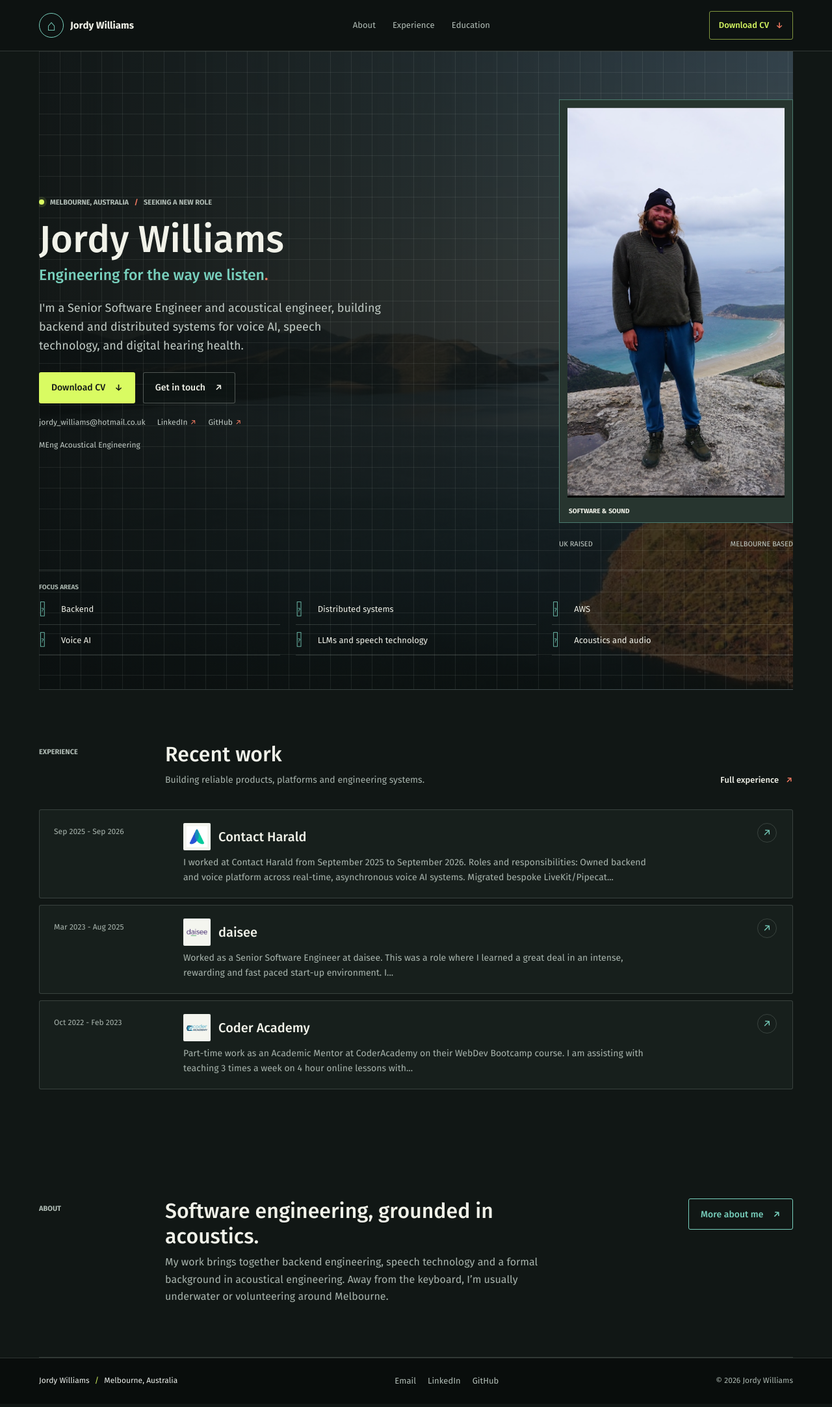
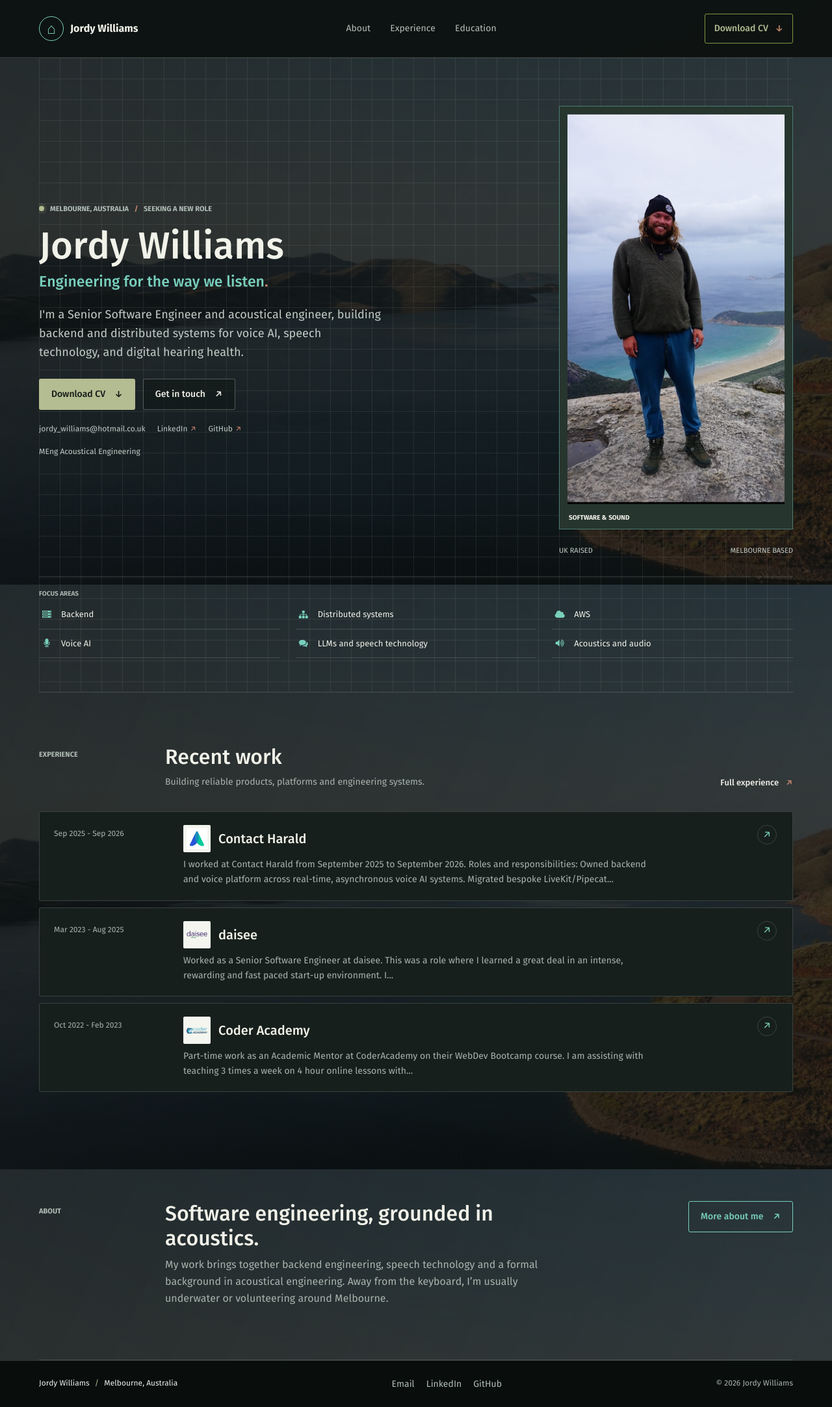
Before and after one commit to jordyjwilliams/jordyjwilliams.github.io, a Jekyll site: the page built from index.html, in a window 1280 px wide. Shown: the whole page at 65% size. Built offline with Jekyll 4.4.1, drawn with Linux system fonts in a browser that asks for light colours.

Commit message:
feat: update fonts

```diff
--- a/assets/css/main.scss
+++ b/assets/css/main.scss
@@ -26,6 +26,14 @@ sitemap: false
 	font-display: swap;
 }
 
+@font-face {
+	font-family: "Font Awesome";
+	src: url("../fonts/FontAwesome/fontawesome-webfont.woff2") format("woff2");
+	font-style: normal;
+	font-weight: 400;
+	font-display: block;
+}
+
 :root {
 	color-scheme: light;
 	--paper: #f3f6f0;
@@ -33,8 +41,8 @@ sitemap: false
 	--ink: #15211d;
 	--muted: #52625b;
 	--line: #cbd5cc;
-	--lime: #d9fb62;
-	--coral: #e76a50;
+	--lime: #b4bc91;
+	--coral: #c7866f;
 	--teal: #167e78;
 	--page-width: 1160px;
 }
@@ -55,6 +63,8 @@ body {
 	line-height: 1.65;
 	-webkit-font-smoothing: antialiased;
 }
+
+button, input, select, textarea { font: inherit; }
 
 img { display: block; max-width: 100%; }
 
@@ -95,7 +105,7 @@ h1, h2, h3, p { margin-top: 0; }
 }
 
 .site-header__inner {
-	min-height: 78px;
+	min-height: 88px;
 	display: flex;
 	align-items: center;
 	justify-content: space-between;
@@ -106,7 +116,7 @@ h1, h2, h3, p { margin-top: 0; }
 	display: inline-flex;
 	align-items: center;
 	gap: 10px;
-	font-size: 15px;
+	font-size: 16px;
 	font-weight: 600;
 	text-decoration: none;
 	white-space: nowrap;
@@ -127,13 +137,13 @@ h1, h2, h3, p { margin-top: 0; }
 .site-footer__links {
 	display: flex;
 	align-items: center;
-	gap: 26px;
+	gap: 30px;
 }
 
 .primary-nav a,
 .site-footer__links a {
 	color: var(--muted);
-	font-size: 13px;
+	font-size: 14px;
 	text-decoration: none;
 }
 
@@ -144,7 +154,7 @@ h1, h2, h3, p { margin-top: 0; }
 	padding: 10px 14px;
 	border: 1px solid var(--ink);
 	border-radius: 3px;
-	font-size: 13px;
+	font-size: 14px;
 	font-weight: 500;
 	text-decoration: none;
 	white-space: nowrap;
@@ -168,9 +178,6 @@ h1, h2, h3, p { margin-top: 0; }
 	align-items: center;
 	padding-top: 74px;
 	padding-bottom: 52px;
-	background-image: linear-gradient(rgba(21, 33, 29, .035) 1px, transparent 1px), linear-gradient(90deg, rgba(21, 33, 29, .035) 1px, transparent 1px);
-	background-position: center;
-	background-size: 32px 32px;
 }
 
 .hero__copy { padding: 18px 0; }
@@ -341,7 +348,10 @@ h1, h2, h3, p { margin-top: 0; }
 	width: 24px;
 	flex: 0 0 24px;
 	color: var(--teal);
-	font-size: 16px;
+	font-family: "Font Awesome", sans-serif;
+	font-size: 14px;
+	font-weight: 400;
+	text-align: center;
 }
 
 .specialty span:last-child {
@@ -528,7 +538,7 @@ h1, h2, h3, p { margin-top: 0; }
 
 @media (max-width: 800px) {
 	.site-header__inner, .site-footer__inner, .section-wrap { width: min(100% - 40px, var(--page-width)); }
-	.site-header__inner { min-height: 72px; flex-wrap: wrap; gap: 12px 18px; padding: 12px 0; }
+	.site-header__inner { min-height: 80px; flex-wrap: wrap; gap: 12px 18px; padding: 12px 0; }
 	.primary-nav { order: 3; width: 100%; justify-content: space-between; gap: 10px; padding-top: 9px; border-top: 1px solid var(--line); }
 	.nav-cv { margin-left: auto; }
 	.hero { min-height: 0; grid-template-columns: minmax(0, 1fr) minmax(210px, .72fr); column-gap: 34px; padding-top: 56px; }
@@ -542,7 +552,7 @@ h1, h2, h3, p { margin-top: 0; }
 @media (max-width: 560px) {
 	.site-header__inner, .site-footer__inner, .section-wrap { width: calc(100% - 36px); }
 	.primary-nav { justify-content: flex-start; flex-wrap: wrap; row-gap: 8px; }
-	.primary-nav a { font-size: 12px; }
+	.primary-nav a { font-size: 13px; }
 	.hero { grid-template-columns: 1fr; padding-top: 42px; }
 	.hero h1 { max-width: 410px; font-size: 42px; }
 	.hero__tagline { font-size: 21px; }
@@ -582,12 +592,19 @@ h1, h2, h3, p { margin-top: 0; }
 	--ink: #f1f2e9;
 	--muted: #a8b4ad;
 	--line: rgba(211, 224, 215, .18);
-	--lime: #d9fb62;
-	--coral: #f17a61;
+	--lime: #b4bc91;
+	--coral: #c7866f;
 	--teal: #78d0bd;
 }
 
-body { background: var(--paper); }
+body {
+	background-color: var(--paper);
+	background-image: linear-gradient(115deg, rgba(9, 14, 13, .86), rgba(10, 16, 15, .82) 52%, rgba(12, 18, 16, .78)), url("../img/background.jpg");
+	background-attachment: fixed;
+	background-position: center;
+	background-size: cover;
+	background-repeat: no-repeat;
+}
 
 .site-header {
 	border-bottom-color: var(--line);
@@ -609,9 +626,7 @@ body { background: var(--paper); }
 	position: relative;
 	isolation: isolate;
 	overflow: hidden;
-	background-image: linear-gradient(90deg, rgba(10, 15, 14, .96) 0%, rgba(12, 18, 16, .88) 46%, rgba(12, 18, 16, .72) 100%), url("../img/background.jpg");
-	background-position: center, center 46%;
-	background-size: cover;
+	background: transparent;
 	border-bottom: 1px solid var(--line);
 }
 
@@ -634,7 +649,7 @@ body { background: var(--paper); }
 }
 
 .eyebrow { color: #b0bcb5; }
-.status-light { background: var(--lime); box-shadow: 0 0 0 4px rgba(217, 251, 98, .13); }
+.status-light { background: var(--lime); box-shadow: 0 0 0 4px rgba(180, 188, 145, .13); }
 .hero__intro, .hero__note, .hero__caption { color: #c1cbc5; }
 .hero__period, .nav-cv span, .text-link span { color: var(--coral); }
 
```
